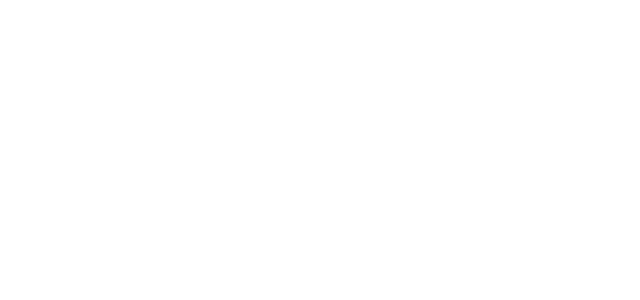
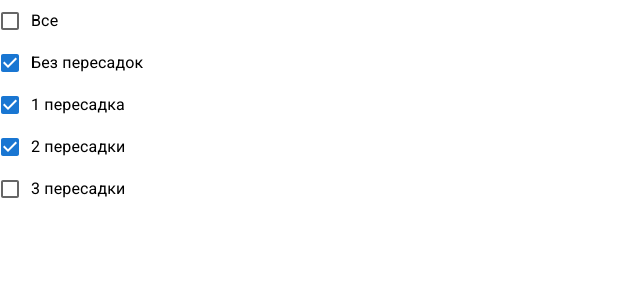
Before and after one commit to parunkov/react10, a React (Create React App) app: page / in a window 1280 px wide. Shown: the top 300 px of the page, without its empty margins (0-640 px from the left). Built offline with nearby package versions, Linux system fonts and the light colour scheme.

Commit message:
checkbox

```diff
--- a/package.json
+++ b/package.json
@@ -3,6 +3,9 @@
   "version": "0.1.0",
   "private": true,
   "dependencies": {
+    "@emotion/react": "^11.11.1",
+    "@emotion/styled": "^11.11.0",
+    "@mui/material": "^5.14.8",
     "@testing-library/jest-dom": "^5.17.0",
     "@testing-library/react": "^13.4.0",
     "@testing-library/user-event": "^13.5.0",
@@ -13,6 +16,7 @@
     "react": "^18.2.0",
     "react-dom": "^18.2.0",
     "react-scripts": "5.0.1",
+    "sass": "^1.66.1",
     "typescript": "^4.9.5",
     "web-vitals": "^2.1.4"
   },
--- a/public/index.html
+++ b/public/index.html
@@ -1,14 +1,12 @@
 <!DOCTYPE html>
 <html lang="en">
+
 <head>
   <meta charset="utf-8" />
   <link rel="icon" href="%PUBLIC_URL%/favicon.ico" />
   <meta name="viewport" content="width=device-width, initial-scale=1" />
   <meta name="theme-color" content="#000000" />
-    <meta
-      name="description"
-      content="Web site created using create-react-app"
-    />
+  <meta name="description" content="Web site created using create-react-app" />
   <link rel="apple-touch-icon" href="%PUBLIC_URL%/logo192.png" />
   <!--
       manifest.json provides metadata used when your web app is installed on a
@@ -24,8 +22,12 @@
       work correctly both with client-side routing and a non-root public URL.
       Learn how to configure a non-root public URL by running `npm run build`.
     -->
+  <link rel="stylesheet" href="https://fonts.googleapis.com/css?family=Roboto:300,400,500,700&display=swap" />
+  <link rel="stylesheet" href="https://fonts.googleapis.com/icon?family=Material+Icons" />
+
   <title>React App</title>
 </head>
+
 <body>
   <noscript>You need to enable JavaScript to run this app.</noscript>
   <div id="root"></div>
@@ -40,4 +42,5 @@
       To create a production bundle, use `npm run build` or `yarn build`.
     -->
 </body>
+
 </html>
--- a/src/App.css
+++ /dev/null
@@ -1,38 +0,0 @@
-.App {
-  text-align: center;
-}
-
-.App-logo {
-  height: 40vmin;
-  pointer-events: none;
-}
-
-@media (prefers-reduced-motion: no-preference) {
-  .App-logo {
-    animation: App-logo-spin infinite 20s linear;
-  }
-}
-
-.App-header {
-  background-color: #282c34;
-  min-height: 100vh;
-  display: flex;
-  flex-direction: column;
-  align-items: center;
-  justify-content: center;
-  font-size: calc(10px + 2vmin);
-  color: white;
-}
-
-.App-link {
-  color: #61dafb;
-}
-
-@keyframes App-logo-spin {
-  from {
-    transform: rotate(0deg);
-  }
-  to {
-    transform: rotate(360deg);
-  }
-}
--- /dev/null
+++ b/src/App.scss
@@ -0,0 +1,3 @@
+.App {
+  text-align: center;
+}
--- a/src/App.tsx
+++ b/src/App.tsx
@@ -1,10 +1,45 @@
-import React from 'react';
-import logo from './logo.svg';
-import './App.css';
+import React, { useState } from 'react';
+import './App.scss';
+import { FormGroup, FormControlLabel, Checkbox } from '@mui/material';
 
 function App() {
+  const usdCourse = 95;
+  const euroCourse = 105;
+  const allTransfers = [0, 1, 2, 3];
+
+  const [transfers, setTransfers] = useState([0, 1, 2]);
+
+  const onTransferChange = (item: number) => {
+    if (transfers.includes(item)) {
+      setTransfers(transfers.filter((transfer) => transfer !== item))
+    } else {
+      setTransfers([...transfers, item])
+    }
+  }
+  const onAllTransfersChange = (event: React.ChangeEvent<HTMLInputElement>) => {
+    if (event.target.checked) {
+      setTransfers(allTransfers);
+    } else {
+      setTransfers([]);
+    }
+  }
+
   return (
-    <div className="App">
+    <div className="app">
+      <div className="container">
+        <aside className="control">
+          <FormGroup>
+            <FormControlLabel control={<Checkbox
+              onChange={onAllTransfersChange}
+              checked={transfers.length > 3}
+            />} label="Все" />
+            {allTransfers.map((item) => <FormControlLabel key={item} control={<Checkbox
+              onChange={() => onTransferChange(item)}
+              checked={transfers.includes(item) ? true : false}
+            />} label={`${item === 0 ? '' : item} ${item === 0 ? 'Без пересадок' : item === 1 ? 'пересадка' : 'пересадки'}`} />)}
+          </FormGroup>
+        </aside>
+      </div>
     </div>
   );
 }
```
Also changed, not shown: 1 other file (tests, documents, lock files or other folders). Lines whose indentation alone changed are shown as unchanged.
